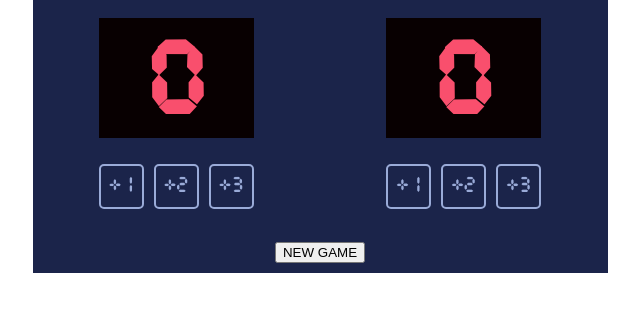
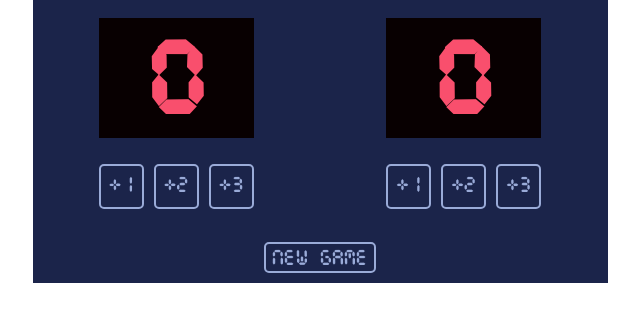
Before and after one commit to Jerkner/Basketball, a plain HTML site: page index.html in a window 1280 px wide. Shown: the part 134-456 px from the top of the page, without its empty margins (320-960 px from the left). Drawn offline with Linux system fonts and the light colour scheme; files whose address does not match are found by name.

Commit message:
Update index.css

```diff
--- a/index.css
+++ b/index.css
@@ -81,5 +81,21 @@ font-size: larger;
 
 #new-game {
 margin-bottom: 10px;
+color: #9AABD8;
+border: solid #9AABD8 2px;
+background-color: #1B244A;
+border-radius: 5px;
+font-family: CursedTimerULiL;
+font-size: larger;
+padding-top: 5px;
+}
 
+button:hover {
+    transition-duration: 0.3s;
+    transform: scale(1.1);
 }
+
+button:active {
+    transition-duration: 0.3s;
+    transform: scale(0.9);
+}
```
